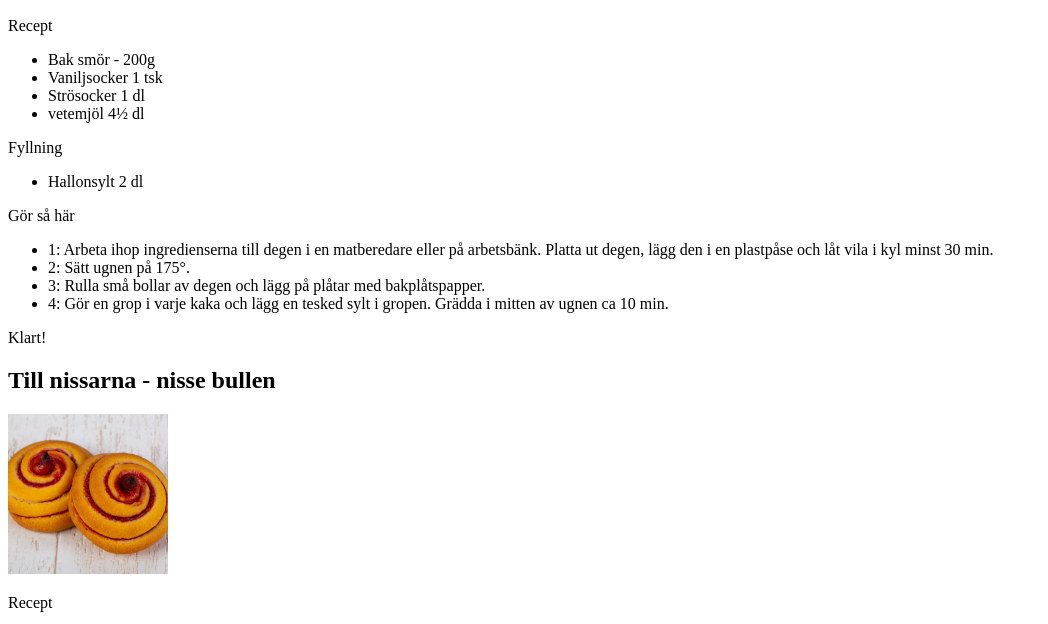
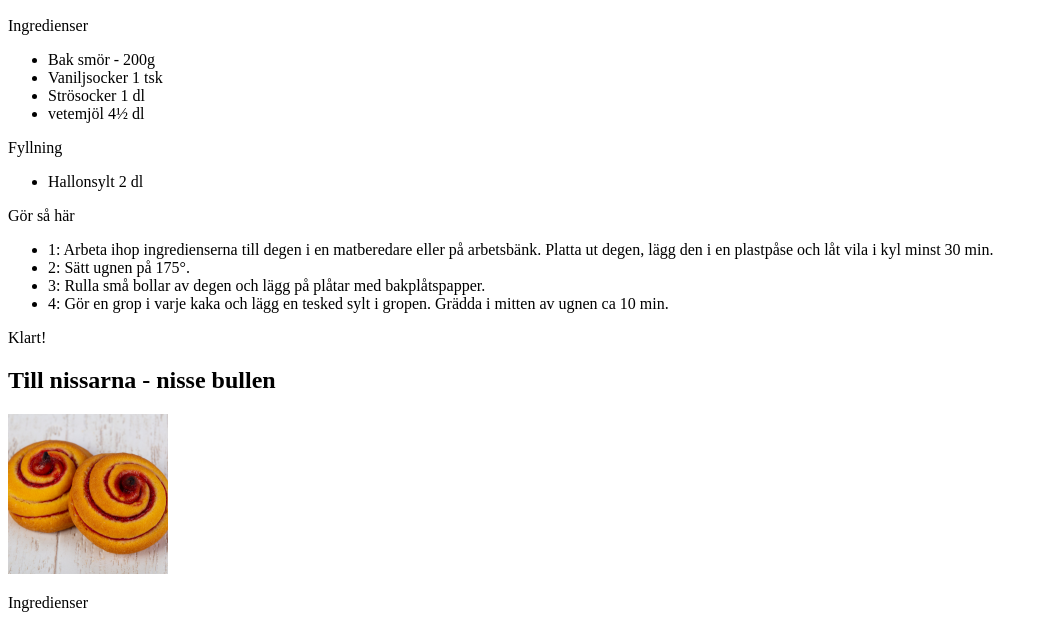
Before and after one commit to vincent-samuelsson-karlskogafhs/lexicon-uppgift-html-recept, a plain HTML site: page index.html in a window 1280 px wide. Shown: the part 328-952 px from the top of the page, without its empty margins (0-1048 px from the left). Drawn offline with Linux system fonts and the light colour scheme.

Commit message:
changed recept to Ingredienser

```diff
--- a/index.html
+++ b/index.html
@@ -15,7 +15,9 @@
     <section>
         <h2>Sylt kakan - Tomtens favorit</h2>
         <img src="assets/img/sylt tomtens favorit.png" alt="sylt tomtens favorit">
-        <p>Recept</p>
+
+        <p>Ingredienser</p>
+
         <ul>
             <li>Bak smör - 200g</li>
             <li>Vaniljsocker 1 tsk</li>
@@ -42,41 +44,36 @@
     <section>
         <h2>Till nissarna - nisse bullen</h2>
         <img src="assets/img/nisses faorit bullar.png" alt="nisses favorit bullar">
-        <p>Recept</p>
+
+        <p>Ingredienser</p>
+
         <ul>
-
             <li>25 g jäst</li>
             <li>50 g smör eller margarin</li>
             <li>3 dl mjölk</li>
             <li>1/2 dl strösocker</li>
             <li>1 krm salt</li>
             <li>8dl vetemjöl</li>
-
         </ul>
 
         <p>Fyllning</p>
 
         <ul>
-
             <li>100 g rumsvarmt smör eller margarin</li>
             <li>1 msk malen kanel</li>
             <li>1 dl strösocker</li>
-
         </ul>
 
         <p>Pensling</p>
 
         <ul>
-
             <li>ägg</li>
             <li>pärlsocker</li>
-
         </ul>
 
         <p>Gör så här</p>
 
         <ul>
-
             <li>Deg: Smula jästen i en bunke. Smält matfettet i en kastrull eller i en skål i mikrovågsugnen på full effekt (max 800 W) ca 30 sek. Tillsätt mjölken och värm till fingervarmt (37°C). Häll lite av degvätskan över jästen och rör tills den löst sig.</li>
 
             <li>Tillsätt resten av degvätskan, socker, salt och nästan allt vetemjölet, spara lite till utbakningen. Arbeta degen smidig för hand eller i maskin tills degen släpper bunkens kanter. Låt degen jäsa övertäckt ca 30 min.</li>
@@ -93,9 +90,7 @@
             <li>Pensling: Pensla bullarna med uppvispat ägg och strö över lite pärlsocker. Grädda bullarna mitt i ugnen i 250°C, ca 8 min. Låt kallna på galler under bakduk innan de packas i påse eller burk med lock.</li>
 
             <p>ÖPPNA timer: 8 minuter</p>
-
         </ul>
-
 
         <p>Klart!</p>
 
```
